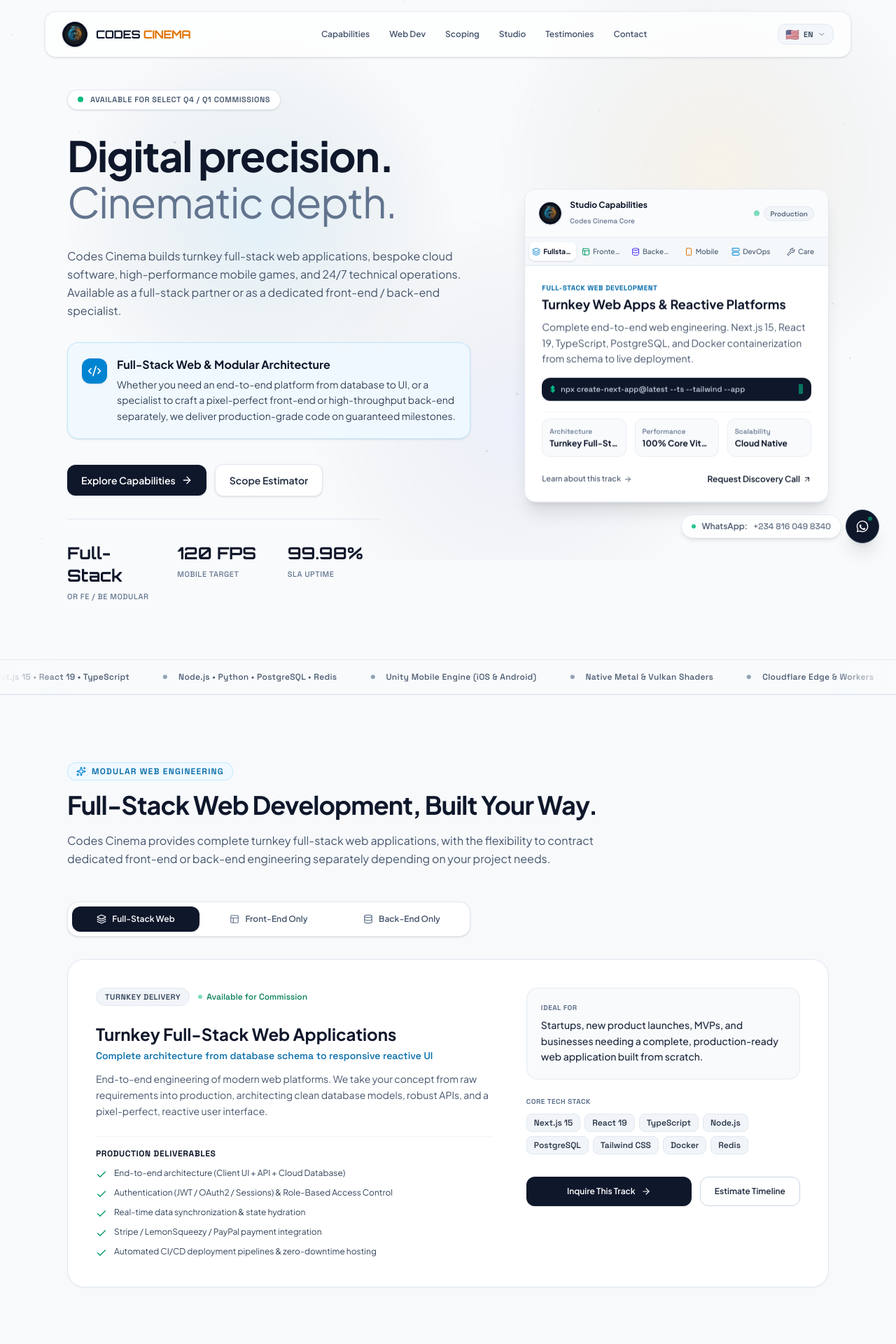
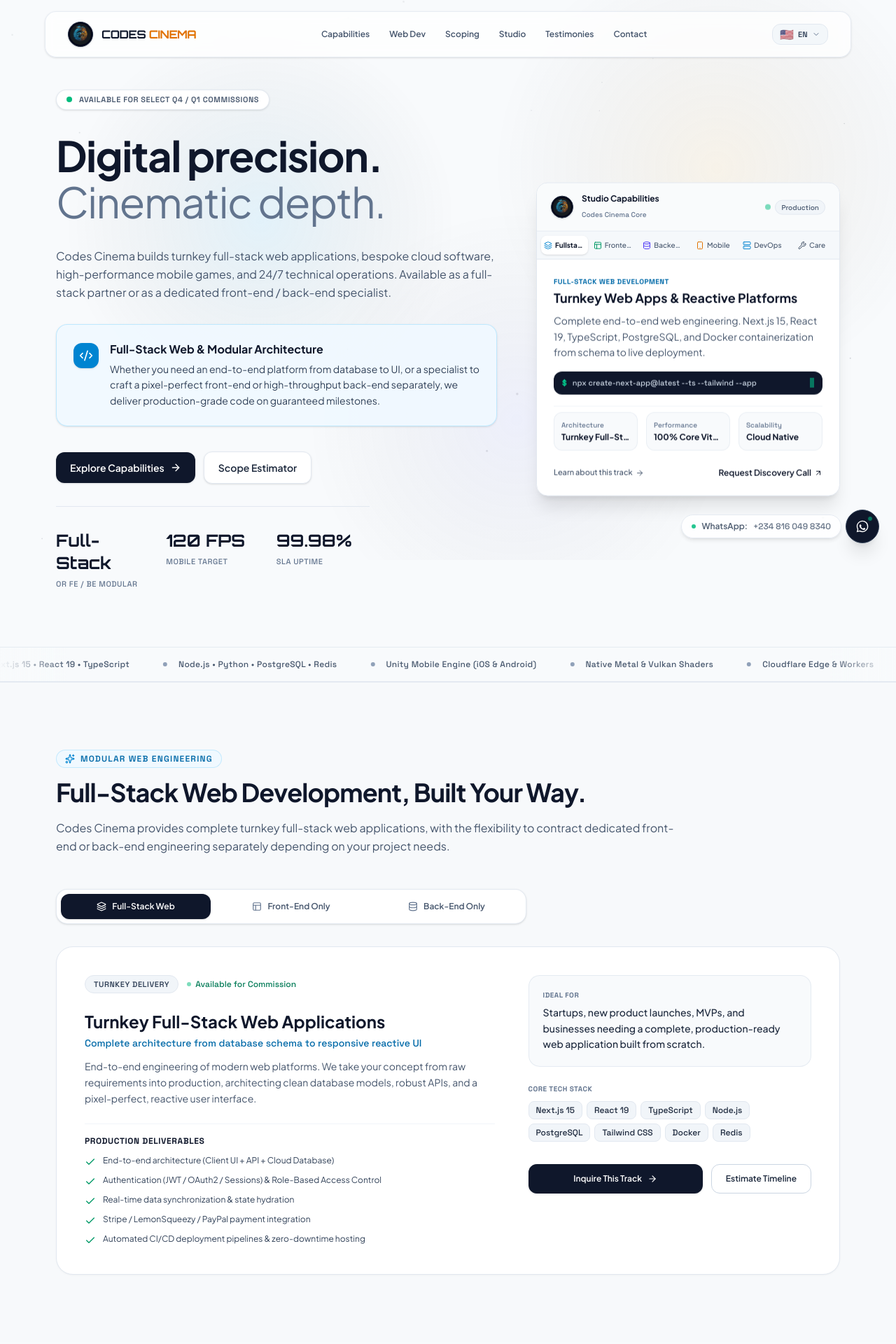
Before and after one commit to chilavet/code-cinema-studios, a React (Vite) app: page / in a window 1280 px wide. Shown: the top 1920 px of the page at 70% size. Built offline with nearby package versions, Linux system fonts and the light colour scheme.

Commit message:
style: expand layout to full-width end-to-end across all screens

```diff
--- a/src/components/Contact.jsx
+++ b/src/components/Contact.jsx
@@ -108,9 +108,9 @@ export default function Contact({ initialBrief = '', initialService = 'Full-Stac
 
   return (
     <section id="contact" className="py-24 relative z-10 border-t border-slate-200">
-      <div className="max-w-6xl mx-auto px-4 sm:px-6 lg:px-8">
+      <div className="w-full px-4 sm:px-8 md:px-12 lg:px-16 xl:px-20">
         {/* Section Header */}
-        <div className="max-w-xl mb-16">
+        <div className="max-w-3xl mb-16">
           <div className="inline-flex items-center gap-2 text-xs font-mono font-semibold text-slate-500 uppercase tracking-widest mb-3">
             <span className="w-1.5 h-1.5 rounded-full bg-slate-400" />
             <span>{t.contact.badge}</span>
--- a/src/components/Footer.jsx
+++ b/src/components/Footer.jsx
@@ -8,7 +8,7 @@ export default function Footer() {
 
   return (
     <footer className="relative z-10 border-t border-slate-200 bg-white pt-16 pb-12">
-      <div className="max-w-6xl mx-auto px-4 sm:px-6 lg:px-8">
+      <div className="w-full px-4 sm:px-8 md:px-12 lg:px-16 xl:px-20">
         <div className="grid grid-cols-1 md:grid-cols-2 lg:grid-cols-5 gap-10 pb-14">
           {/* Column 1: Brand Summary (2 cols) */}
           <div className="lg:col-span-2 space-y-4">
@@ -25,7 +25,7 @@ export default function Footer() {
               </span>
             </div>
 
-            <p className="text-slate-600 text-xs sm:text-sm max-w-sm leading-relaxed">
+            <p className="text-slate-600 text-xs sm:text-sm max-w-md leading-relaxed">
               {t.footer.description}
             </p>
 
--- a/src/components/Hero.jsx
+++ b/src/components/Hero.jsx
@@ -40,8 +40,8 @@ export default function Hero() {
       {/* Gentle Vignette Fade */}
       <div className="absolute inset-0 bg-radial-at-c from-transparent via-[#F8FAFC]/40 to-[#F8FAFC] pointer-events-none" />
 
-      <div className="relative z-10 max-w-6xl mx-auto px-4 sm:px-6 lg:px-8">
-        <div className="grid grid-cols-1 lg:grid-cols-12 gap-12 lg:gap-8 items-center">
+      <div className="relative z-10 w-full px-4 sm:px-8 md:px-12 lg:px-16 xl:px-20">
+        <div className="grid grid-cols-1 lg:grid-cols-12 gap-10 lg:gap-14 items-center w-full">
 
           {/* Left Column: Editorial Headline & Actions (7 cols) */}
           <div className="lg:col-span-7 space-y-8 text-center lg:text-left">
@@ -63,12 +63,12 @@ export default function Hero() {
             </h1>
 
             {/* Subtitle */}
-            <p className="text-slate-600 text-sm sm:text-base leading-relaxed max-w-xl mx-auto lg:mx-0 animate-fade-in-up animation-delay-200">
+            <p className="text-slate-600 text-sm sm:text-base leading-relaxed max-w-2xl mx-auto lg:mx-0 animate-fade-in-up animation-delay-200">
               {t.hero.subtitle}
             </p>
 
             {/* Catchy Hook Banner */}
-            <div className="p-4 sm:p-5 rounded-2xl bg-sky-50/90 border border-sky-200/90 max-w-xl text-left animate-fade-in-up animation-delay-250 shadow-sm flex items-start gap-3.5">
+            <div className="p-5 sm:p-6 rounded-2xl bg-sky-50/90 border border-sky-200/90 max-w-2xl text-left animate-fade-in-up animation-delay-250 shadow-sm flex items-start gap-4">
               <div className="w-9 h-9 rounded-xl bg-sky-600 text-white flex items-center justify-center shrink-0 shadow-sm mt-0.5">
                 <Code2 className="w-5 h-5" />
               </div>
--- a/src/components/Navbar.jsx
+++ b/src/components/Navbar.jsx
@@ -17,11 +17,11 @@ export default function Navbar({ onOpenContact }) {
   }, []);
 
   return (
-    <header className="fixed top-0 left-0 right-0 z-50 transition-all duration-300 px-4 sm:px-6 lg:px-8 pt-3 sm:pt-4">
+    <header className="fixed top-0 left-0 right-0 z-50 transition-all duration-300 w-full px-3 sm:px-6 md:px-10 lg:px-14 xl:px-16 pt-3 sm:pt-4">
       <div
-        className={`max-w-6xl mx-auto rounded-2xl transition-all duration-300 ${scrolled
-            ? 'bg-white/90 backdrop-blur-md border border-slate-200 shadow-md py-2.5 px-4 sm:px-6'
-            : 'bg-white/75 backdrop-blur-sm border border-slate-200/80 shadow-sm py-3.5 px-4 sm:px-6'
+        className={`w-full mx-auto rounded-2xl transition-all duration-300 ${scrolled
+            ? 'bg-white/90 backdrop-blur-md border border-slate-200 shadow-md py-2.5 px-5 sm:px-8'
+            : 'bg-white/75 backdrop-blur-sm border border-slate-200/80 shadow-sm py-3.5 px-5 sm:px-8'
           }`}
       >
         <div className="flex items-center justify-between">
--- a/src/components/Philosophy.jsx
+++ b/src/components/Philosophy.jsx
@@ -8,7 +8,7 @@ export default function Philosophy() {
 
   return (
     <section id="about" className="py-24 relative z-10 border-t border-slate-200">
-      <div className="max-w-6xl mx-auto px-4 sm:px-6 lg:px-8">
+      <div className="w-full px-4 sm:px-8 md:px-12 lg:px-16 xl:px-20">
         <div className="grid grid-cols-1 lg:grid-cols-12 gap-12 lg:gap-16 items-center">
           {/* Left Text & 4 Minimal Pillars: 7 cols */}
           <div className="lg:col-span-7 space-y-6">
--- a/src/components/ScopeEstimator.jsx
+++ b/src/components/ScopeEstimator.jsx
@@ -79,9 +79,9 @@ export default function ScopeEstimator({ onApplyEstimate, preselectedTrack }) {
 
   return (
     <section id="estimator" className="py-24 relative z-10 border-t border-slate-200">
-      <div className="max-w-6xl mx-auto px-4 sm:px-6 lg:px-8">
+      <div className="w-full px-4 sm:px-8 md:px-12 lg:px-16 xl:px-20">
         {/* Section Header */}
-        <div className="max-w-xl mb-16">
+        <div className="max-w-3xl mb-16">
           <div className="inline-flex items-center gap-2 text-xs font-mono font-semibold text-slate-500 uppercase tracking-widest mb-3">
             <span className="w-1.5 h-1.5 rounded-full bg-slate-400" />
             <span>{t.estimator.badge}</span>
--- a/src/components/Services.jsx
+++ b/src/components/Services.jsx
@@ -63,10 +63,10 @@ export default function Services({ onSelectService }) {
 
   return (
     <section id="services" className="py-24 relative z-10">
-      <div className="max-w-6xl mx-auto px-4 sm:px-6 lg:px-8">
+      <div className="w-full px-4 sm:px-8 md:px-12 lg:px-16 xl:px-20">
         {/* Section Header */}
         <div className="flex flex-col md:flex-row md:items-end justify-between mb-12 gap-6">
-          <div className="max-w-2xl">
+          <div className="max-w-3xl">
             <div className="inline-flex items-center gap-2 text-xs font-mono font-semibold text-slate-500 uppercase tracking-widest mb-3">
               <span className="w-1.5 h-1.5 rounded-full bg-slate-400" />
               <span>{t.services.badge}</span>
--- a/src/components/Testimonials.jsx
+++ b/src/components/Testimonials.jsx
@@ -8,10 +8,10 @@ export default function Testimonials() {
 
   return (
     <section id="testimonials" className="py-24 relative z-10 border-t border-slate-200">
-      <div className="max-w-6xl mx-auto px-4 sm:px-6 lg:px-8">
+      <div className="w-full px-4 sm:px-8 md:px-12 lg:px-16 xl:px-20">
         {/* Section Header + Aggregate Trust Badge */}
         <div className="flex flex-col lg:flex-row lg:items-end justify-between mb-16 gap-6">
-          <div className="max-w-2xl">
+          <div className="max-w-3xl">
             <div className="inline-flex items-center gap-2 text-xs font-mono font-semibold text-slate-500 uppercase tracking-widest mb-3">
               <span className="w-1.5 h-1.5 rounded-full bg-amber-500" />
               <span>{t.testimonials.badge}</span>
--- a/src/components/WebDevModes.jsx
+++ b/src/components/WebDevModes.jsx
@@ -95,10 +95,10 @@ export default function WebDevModes({ onInquireMode, onScopeMode }) {
 
   return (
     <section id="web-dev" className="py-24 relative z-10 border-t border-slate-200 bg-slate-50/50">
-      <div className="max-w-6xl mx-auto px-4 sm:px-6 lg:px-8">
+      <div className="w-full px-4 sm:px-8 md:px-12 lg:px-16 xl:px-20">
 
         {/* Section Header */}
-        <div className="max-w-3xl mb-12">
+        <div className="max-w-4xl mb-12">
           <div className="inline-flex items-center gap-2 text-xs font-mono font-semibold text-sky-700 uppercase tracking-widest mb-3 bg-sky-50 px-3 py-1 rounded-full border border-sky-200/80">
             <Sparkles className="w-3.5 h-3.5 text-sky-600" />
             <span>{t.webModes?.badge || 'Modular Web Engineering'}</span>
@@ -113,7 +113,7 @@ export default function WebDevModes({ onInquireMode, onScopeMode }) {
         </div>
 
         {/* Interactive Mode Tabs Switcher */}
-        <div className="flex flex-wrap items-center gap-2 mb-8 p-1.5 rounded-2xl bg-white border border-slate-200/90 shadow-sm max-w-xl">
+        <div className="flex flex-wrap items-center gap-2 mb-8 p-1.5 rounded-2xl bg-white border border-slate-200/90 shadow-sm max-w-2xl">
           {modes.map((mode) => {
             const Icon = mode.icon;
             const isSelected = mode.id === activeMode;
```
